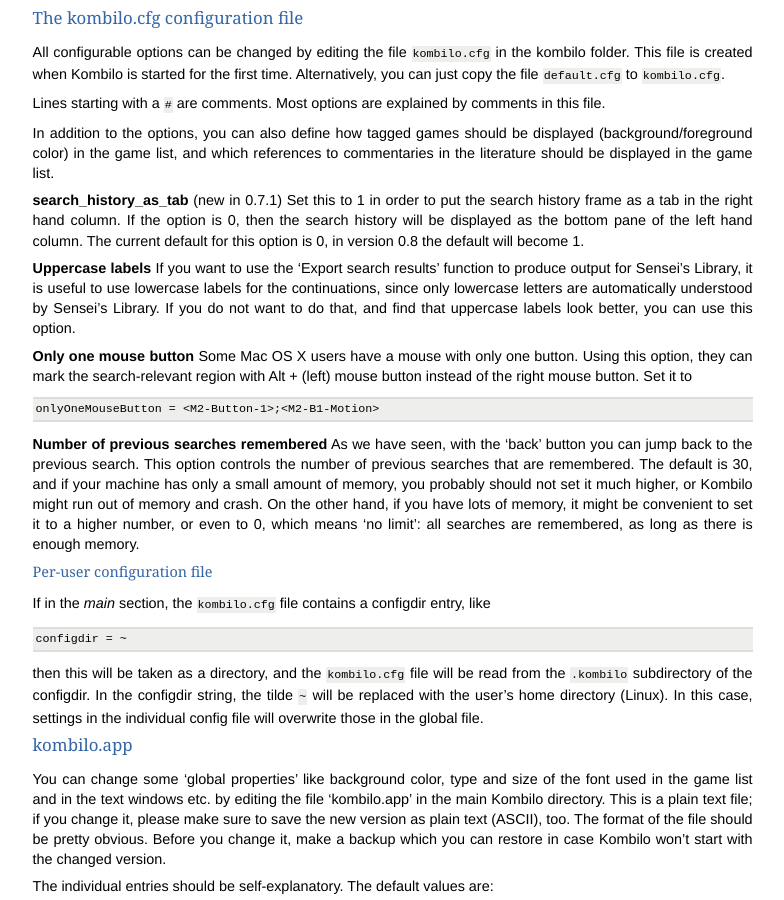
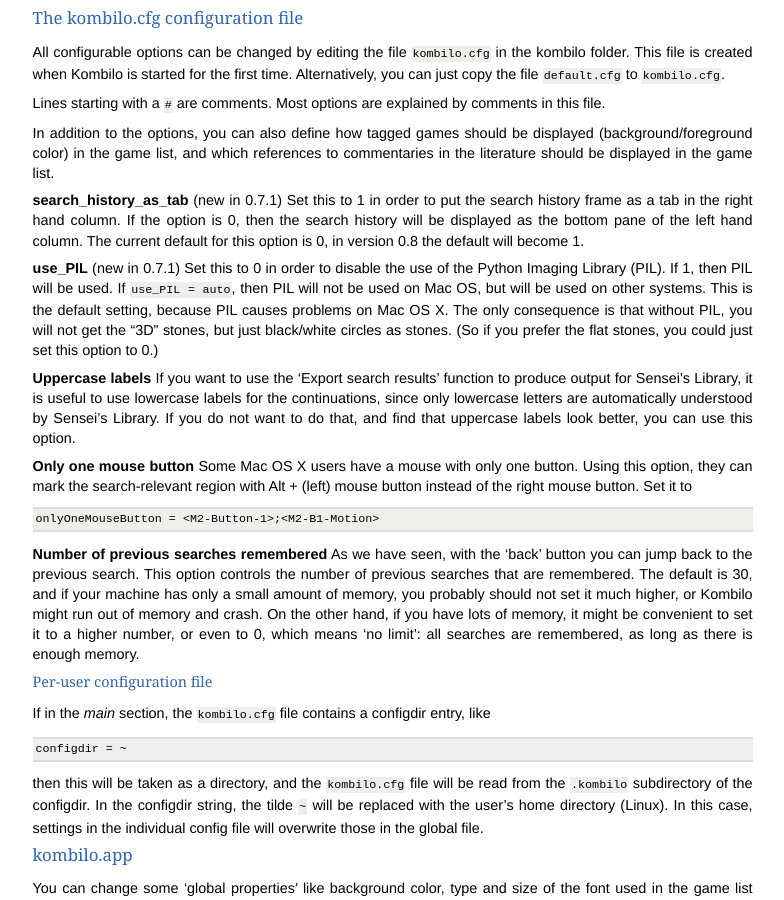
Before and after one commit to ugoertz/kombilo, a Sphinx documentation site: the page built from doc/manual.rst, in a window 1280 px wide and 900 px high, scrolled down 11837 px. Shown: the whole window, without its empty margins (341-1125 px from the left). Built offline with Sphinx 7.4.7, drawn with Linux system fonts in a browser that asks for light colours.

Commit message:
Add documentation for use_PIL option.

```diff
--- a/doc/manual.rst
+++ b/doc/manual.rst
@@ -967,6 +967,18 @@
 for this option is 0, in version 0.8 the default will become 1.
 
 
+.. _use-pil:
+
+**use_PIL** (new in 0.7.1)
+Set this to 0 in order to disable the use of the Python Imaging Library
+(PIL). If 1, then PIL will be used. If ``use_PIL = auto``, then PIL will
+not be used on Mac OS, but will be used on other systems. This is the
+default setting, because PIL causes problems on Mac OS X. The only
+consequence is that without PIL, you will not get the "3D" stones, but just
+black/white circles as stones. (So if you prefer the flat stones, you could
+just set this option to 0.)
+
+
 **Uppercase labels**
 If you want to use the 'Export search results' function to
 produce output for Sensei's Library, it is useful to use
```
